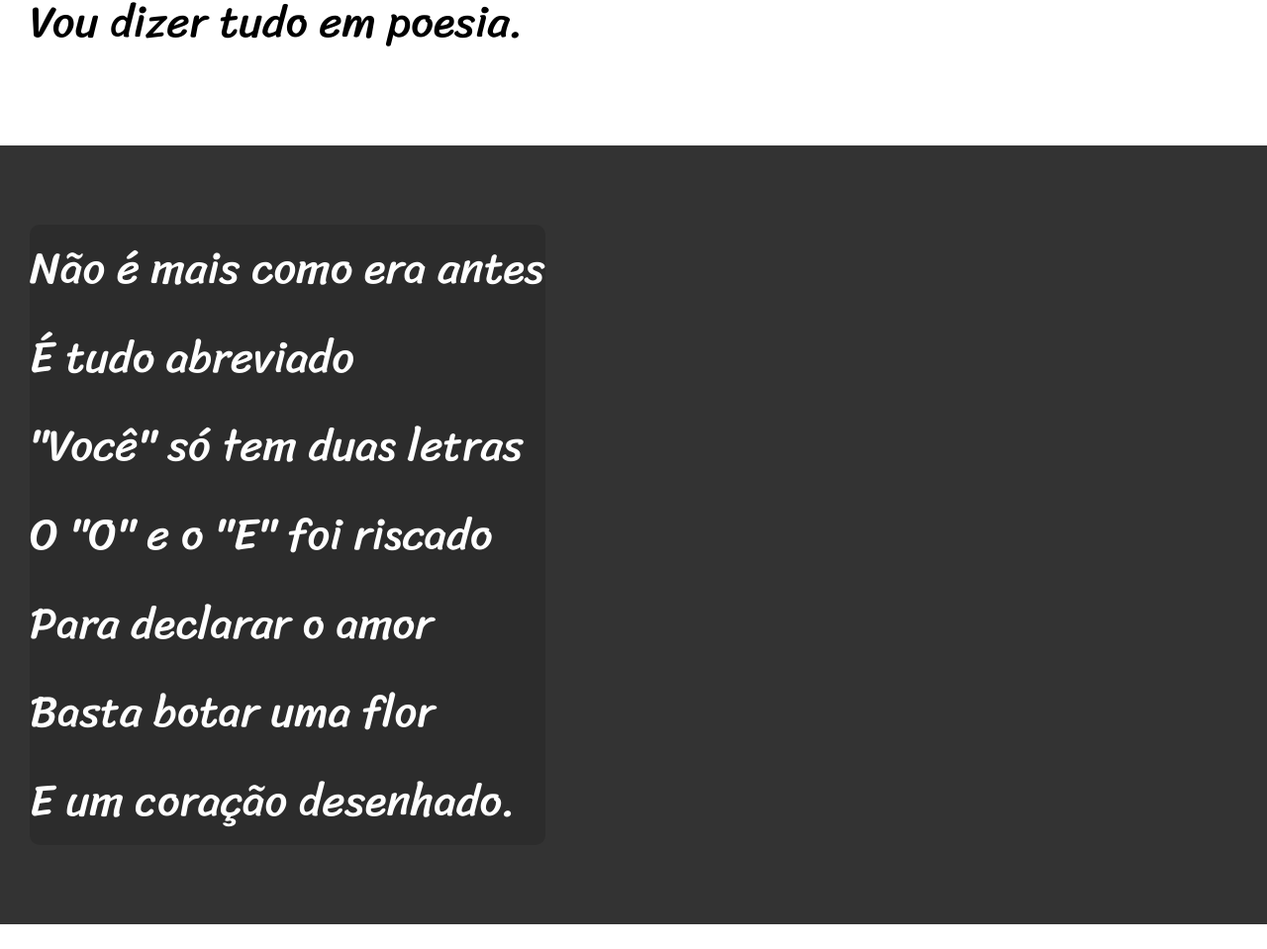
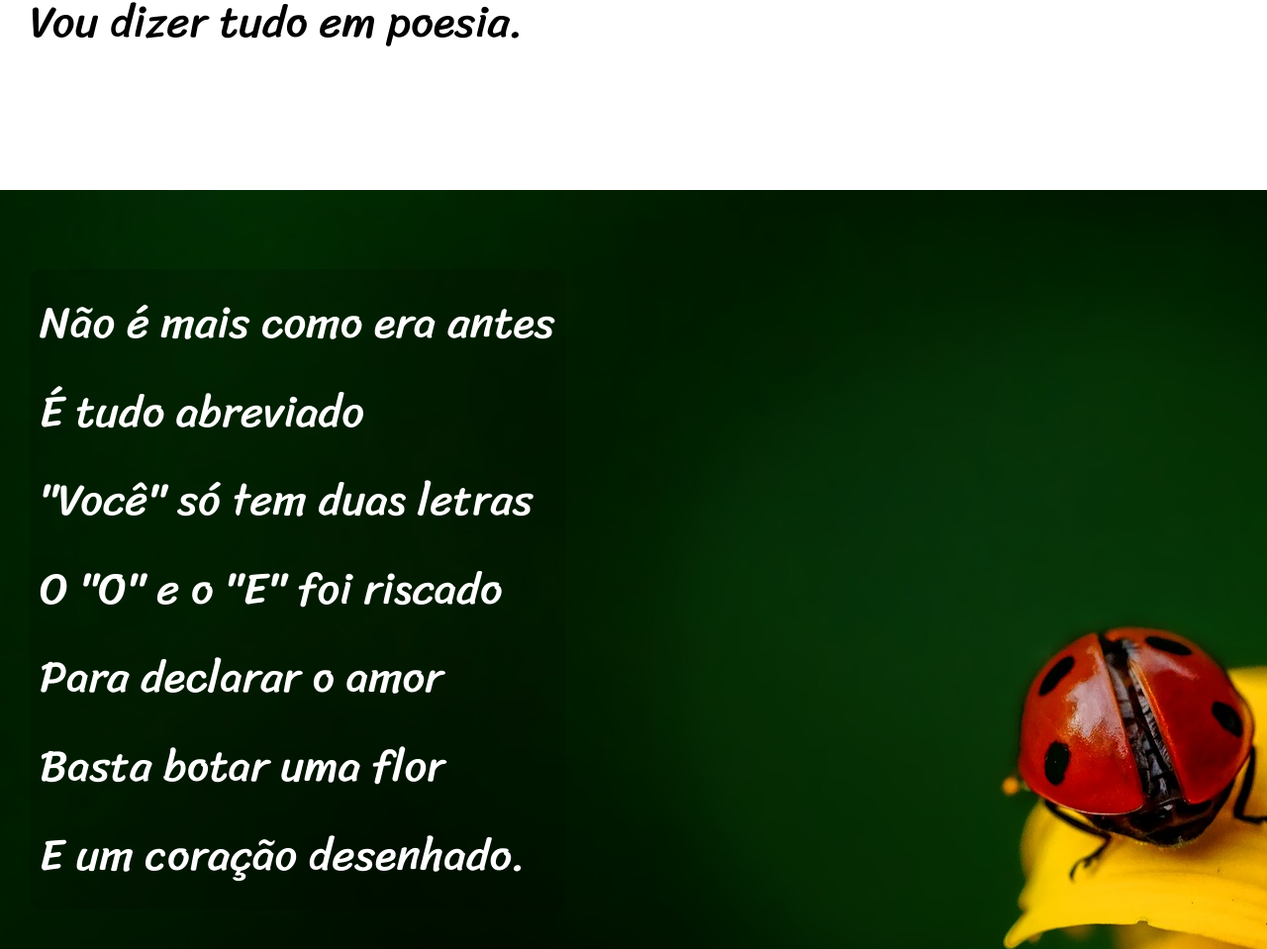
Before and after one commit to FranklinWilliam08/DesafioCordel, a plain HTML site: page index.html in a window 1280 px wide. Shown: the part 828-1787 px from the top of the page at 99% size. Drawn offline with Linux system fonts and the light colour scheme; a web font is replaced by a local one.

Commit message:
Definindo as imagens

```diff
--- a/index.html
+++ b/index.html
@@ -32,7 +32,7 @@
        </p>
     </section>
 
-    <section class="imagem">
+    <section class="imagem" id="img01">
        <p>
         Não é mais como era antes <br>
         É tudo abreviado <br>
@@ -70,7 +70,7 @@
     </section>
 
 
-     <section class="imagem">
+     <section class="imagem" id="img02">
        <p>
         Tenho saudade das cartas <br>
         Mandava no mês de Junho <br>
--- a/style.css
+++ b/style.css
@@ -50,6 +50,10 @@ section{
     font-size: 3.5vw;
 }
 
+section > p{
+    padding-bottom: 1em;
+}
+
 section.normal{
     background-color: #fff;
     color:#000;
@@ -64,7 +68,16 @@ section.imagem > p{
     display: inline-block;
     color: #fff;
     background-color: rgba(0, 0, 0, 0.147);
-    border-radius: 10px;
+    border-radius: 12px;
+    padding: 10px;
+}
+
+#img01{
+  background-image: url('imagens/background001.jpg');
+}
+
+#img02{
+  background-image:url('imagens/background002.jpg') ;
 }
 
 .rodape{
```
